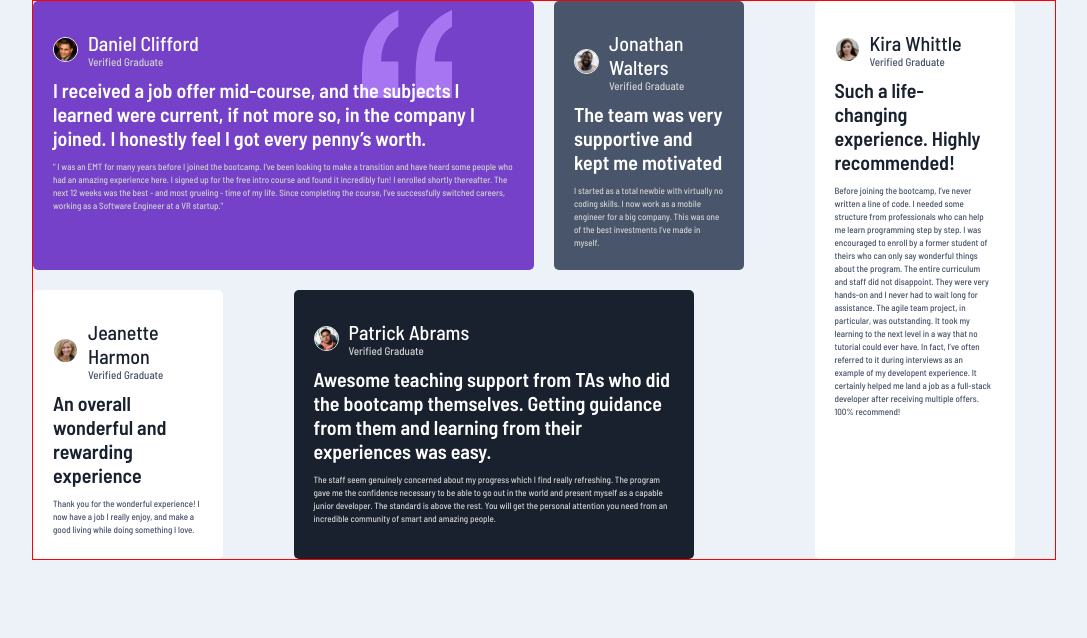
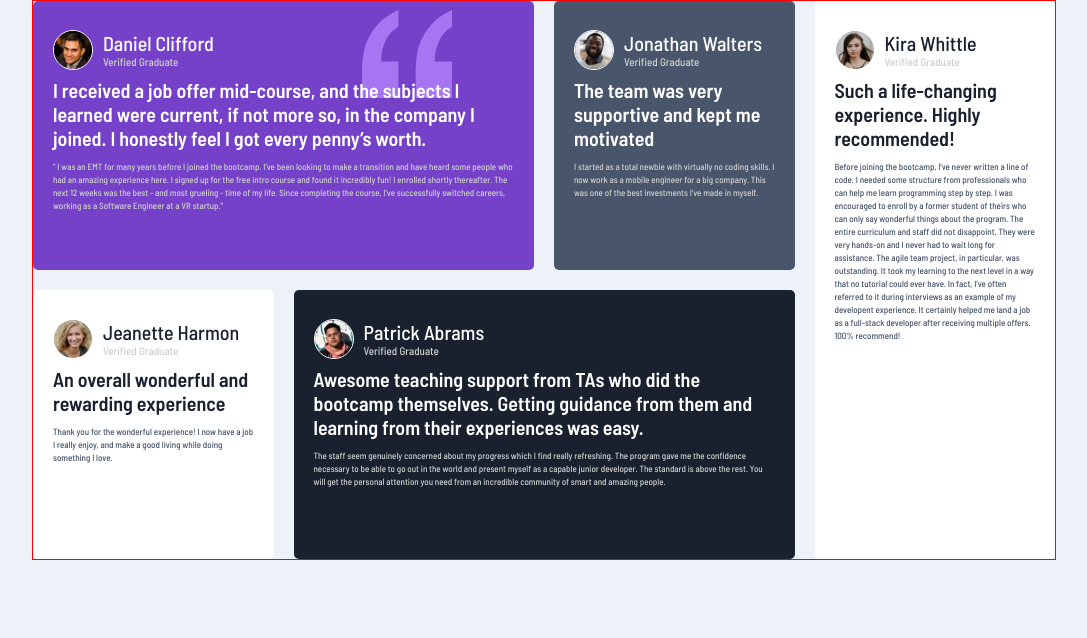
Before and after one commit to Mlowegene/testimonials-grid-section, a plain HTML site: page index.html in a window 1280 px wide. Shown: the top 638 px of the page, without its empty margins (96-1183 px from the left). Drawn offline with Linux system fonts and the light colour scheme.

Commit message:
improve:css refactoring and class renames

```diff
--- a/index.html
+++ b/index.html
@@ -38,7 +38,7 @@
       </div>
     </div>
     <div id="card2">
-      <div class="img-name-2">
+      <div class="img-name">
         <img src="images/image-jonathan.jpg" alt="image" />
         <p>Jonathan Walters<span>Verified Graduate</span></p>
       </div>
@@ -49,7 +49,7 @@
       </div>
     </div>
     <div id="card3">
-      <div class="img-name-3">
+      <div class="img-name">
         <img src="images/image-jeanette.jpg" alt="image" />
         <p>Jeanette Harmon<span>Verified Graduate</span></p>
       </div>
@@ -60,7 +60,7 @@
       </div>
     </div>
     <div id="card4">
-      <div class="img-name-4">
+      <div class="img-name">
         <img src="images/image-patrick.jpg" alt="image" />
         <p>Patrick Abrams<span>Verified Graduate</span></p>
       </div>
@@ -74,7 +74,7 @@
       </div>
     </div>
     <div id="card5">
-      <div class="img-name-5">
+      <div class="img-name">
         <img src="images/image-kira.jpg" alt="image" />
         <p>Kira Whittle<span>Verified Graduate</span></p>
       </div>
--- a/style.css
+++ b/style.css
@@ -30,12 +30,37 @@ body {
 
 .container {
     width: 80%;
-    height: 70vh;
+    min-height: 70vh;
     border: 1px solid red;
     display: grid;
     grid-template-rows: 1fr 1fr;
     grid-template-columns: repeat(4, 1fr);
     grid-gap: 20px;
+}
+/*---------------image-css------------------------*/
+
+.img-name {
+    display: flex;
+    align-items: center;
+}
+
+.img-name img {
+    width: 40px;
+    border-radius: 50%;
+    border: 1px solid #fff;
+
+}
+
+.img-name p {
+    margin: 1rem;
+
+}
+
+.img-name p span {
+    display: block;
+    font-weight: 100;
+    font-size: 1.1rem;
+    color: hsl(0, 0%, 81%);
 }
 
 /*================card 1=========================== */
@@ -51,30 +76,6 @@ body {
     color: hsl(0, 0%, 100%);
     grid-row: 1/2;
     grid-column: 1/3;
-}
-
-.img-name {
-    display: flex;
-    align-items: center;
-}
-
-.img-name img {
-    width: 25px;
-    border-radius: 50%;
-    border: 1px solid #fff;
-
-}
-
-.img-name p {
-    margin: 1rem;
-    font-weight: 500;
-}
-
-.img-name p span {
-    display: block;
-    font-weight: 100;
-    font-size: 1.1rem;
-    color: hsl(0, 0%, 81%);
 }
 
 .desc1 {
@@ -95,37 +96,11 @@ body {
 
 #card2 {
     background-color: hsl(217, 19%, 35%);
-    width: 19rem;
-    /* margin: 2rem; */
     padding: 2rem;
     border-radius: .5rem;
     color: hsl(0, 0%, 100%);
     grid-column: 3 / 4;
 
-}
-
-.img-name-2 {
-    display: flex;
-    align-items: center;
-}
-
-.img-name-2 img {
-    width: 25px;
-    border-radius: 50%;
-    border: 1px solid #fff;
-
-}
-
-.img-name-2 p {
-    margin: 1rem;
-    font-weight: 100;
-}
-
-.img-name-2 p span {
-    display: block;
-    font-weight: 100;
-    font-size: 1.1rem;
-    color: hsl(0, 0%, 81%);
 }
 
 .desc-2 {
@@ -146,37 +121,11 @@ body {
 
 #card3{
     background-color: hsl(0, 0%, 100%);
-    width: 19rem;
-    /* margin: 2rem; */
     padding: 2rem;
     border-radius: .5rem;
     color: hsl(219, 29%, 14%);
     grid-row: 2 / 3;
 }
-
-.img-name-3 {
-    display: flex;
-    align-items: center;
-}
-
-.img-name-3 img {
-    width: 25px;
-    border-radius: 50%;
-    border: 1px solid #fff;
-}
-
-.img-name-3 p {
-    margin: 1rem;
-    font-weight: 100;
-}
-
-.img-name-3 p span {
-    display: block;
-    font-weight: 200;
-    font-size: 1.1rem;
-    color: hsl(217, 19%, 35%);
-}
-
 .desc-3 {
     text-align: left;
 }
@@ -195,37 +144,11 @@ body {
 
 #card4{
     background-color: hsl(219, 29%, 14%);
-    width: 40rem;
-    /* margin: 2rem; */
     padding: 2rem;
     border-radius: .5rem;
     color: hsl(0, 0%, 100%);
     grid-row: 2 / 3 ;
     grid-column: 2 / span 2;
-}
-
-.img-name-4 {
-    display: flex;
-    align-items: center;
-}
-
-.img-name-4 img {
-    width: 25px;
-    border-radius: 50%;
-    border: 1px solid #fff;
-
-}
-
-.img-name-4 p {
-    margin: 1rem;
-    font-weight: 500;
-}
-
-.img-name-4 p span {
-    display: block;
-    font-weight: 100;
-    font-size: 1.1rem;
-    color: hsl(0, 0%, 81%);
 }
 
 .desc-4 {
@@ -246,36 +169,11 @@ body {
 
 #card5{
     background-color: hsl(0, 0%, 100%);
-    width: 20rem;
-    /* margin: 2rem; */
     padding: 2rem;
     border-radius: .5rem;
     color: hsl(219, 29%, 14%);
-    grid-column: 4 / 5;
+    grid-column: 4 / -1;
     grid-row: 1 / -1;
-}
-
-.img-name-5 {
-    display: flex;
-    align-items: center;
-}
-
-.img-name-5 img {
-    width: 25px;
-    border-radius: 50%;
-    border: 1px solid #fff;
-}
-
-.img-name-5 p {
-    margin: 1rem;
-    font-weight: 100;
-}
-
-.img-name-5 p span {
-    display: block;
-    font-weight: 200;
-    font-size: 1.1rem;
-    color: hsl(217, 19%, 35%);
 }
 
 .desc-5 {
```
